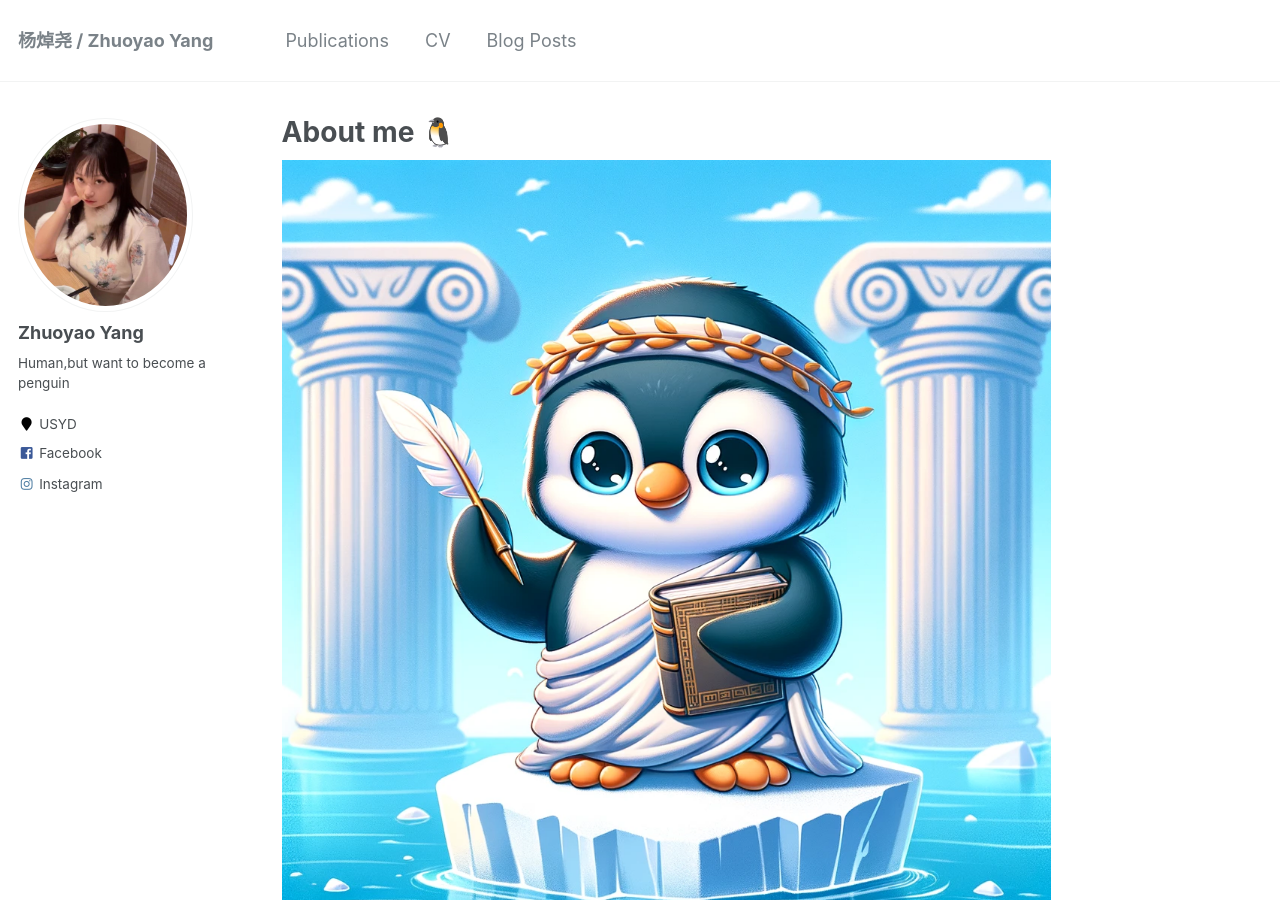
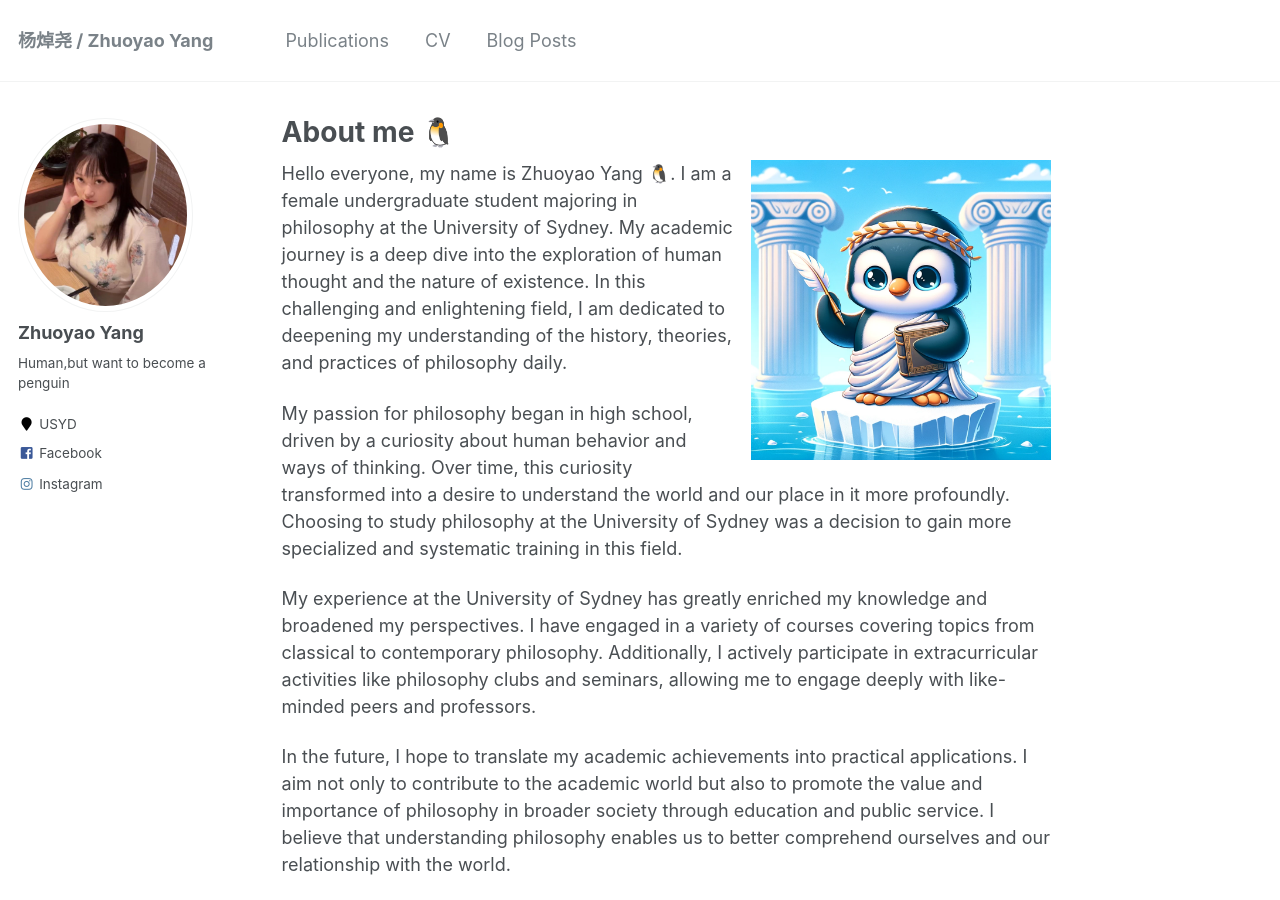
Before and after one commit to dingfengkun/Zhuoyao.github.io, a Jekyll site: the page built from _pages/about.md, in a window 1280 px wide and 900 px high. Built offline with Jekyll 4.4.1, drawn with Linux system fonts in a browser that asks for light colours.

Commit message:
try to fix image show

```diff
--- a/_pages/about.md
+++ b/_pages/about.md
@@ -7,7 +7,7 @@ redirect_from:
   - /about/
   - /about.html
 ---
-![NO image](/images/QQ.png){: .align-right width ="300px"}
+![这是一张图片](/images/QQ.png){: .align-right width="300px"}
 Hello everyone, my name is Zhuoyao Yang 🐧. I am a female undergraduate student majoring in philosophy at the University of Sydney. My academic journey is a deep dive into the exploration of human thought and the nature of existence. In this challenging and enlightening field, I am dedicated to deepening my understanding of the history, theories, and practices of philosophy daily.
 
 My passion for philosophy began in high school, driven by a curiosity about human behavior and ways of thinking. Over time, this curiosity transformed into a desire to understand the world and our place in it more profoundly. Choosing to study philosophy at the University of Sydney was a decision to gain more specialized and systematic training in this field.
@@ -18,4 +18,4 @@ In the future, I hope to translate my academic achievements into practical appli
 
 My cute cat : UU
 ======
-![No image](/images/UU.png)
+![这是一张图片](/images/QQ.png){: .align-right width="300px"}
```
